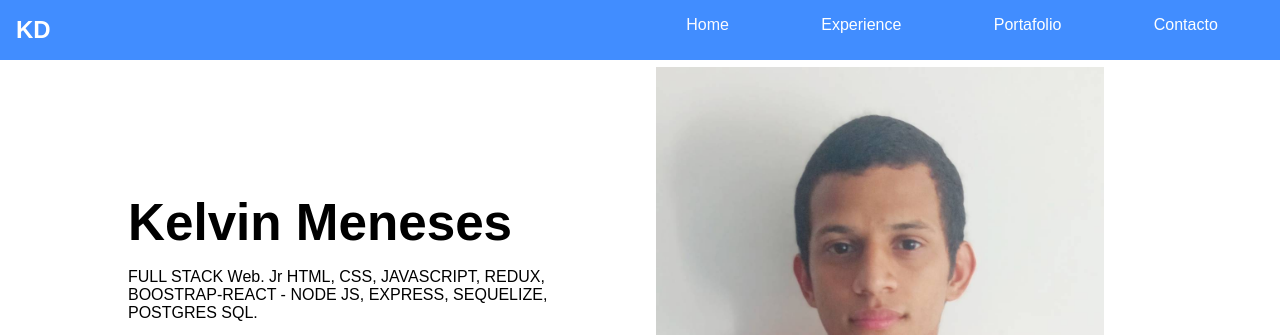
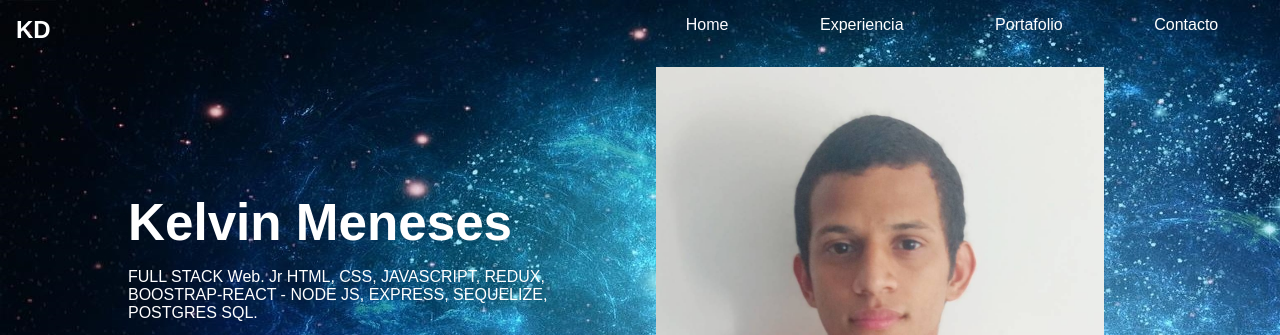
Before and after one commit to kdmsdaniel/portafolio-V-1.1.1, a plain HTML site: page index.html in a window 1280 px wide. Shown: the top 335 px of the page. Drawn offline with Linux system fonts and the light colour scheme.

Commit message:
portafolio V 1.1.1

```diff
--- a/index.html
+++ b/index.html
@@ -20,7 +20,7 @@
         <h2>KD</h2>
         <ul class="menu" id="menu" >
           <li><a href="#" class="active">Home</a></li>
-          <li><a href="#">Experience</a></li>
+          <li><a href="#">Experiencia</a></li>
           <li><a href="#">Portafolio</a></li>
           <li><a href="#footer">Contacto</a></li>
         </ul>
@@ -50,7 +50,7 @@
                     src="Portafolio/Íconos/instagram.svg" alt="Icono"></a>
               </div>
               <div class="icono">
-                <a href="https://twitter.com/kelvinmeneses29/ " target="_blank"> <img
+                <a href="https://twitter.com" target="_blank"> <img
                     src="Portafolio/Íconos/twitter.svg" alt="Icono"></a>
               </div>
               <div class="icono">
--- a/style.css
+++ b/style.css
@@ -1,5 +1,5 @@
 :root {
-  --color: #fff;
+  --blanco: #fff;
   --menu:#287effe1;
 }
 
@@ -10,18 +10,19 @@
 }
 body {
   font-family:Arial, Helvetica, sans-serif;
+  background-image: url("/Portafolio/Imágenes/img.jpg");
+  background-repeat: no-repeat;
 }
 .wrapper {
   width: 100vw;
   height: 100vh;
-  background-color: var(--color) ;
-  color: #000;
+  color: #ffffff;
 }
 .navbar {
   display: flex;
   justify-content: space-between;
   padding: 1em;
-  background-color: var(--menu);
+  background-color: var(--color);
 }
 .menu {
   display: flex;
```
Also changed, not shown: Portafolio/Imágenes/Sport 1.PNG (added), Portafolio/Imágenes/Sport 2.PNG (added), Portafolio/Imágenes/img.jpg (added), Portafolio/Imágenes/imgg.jpg (added).
